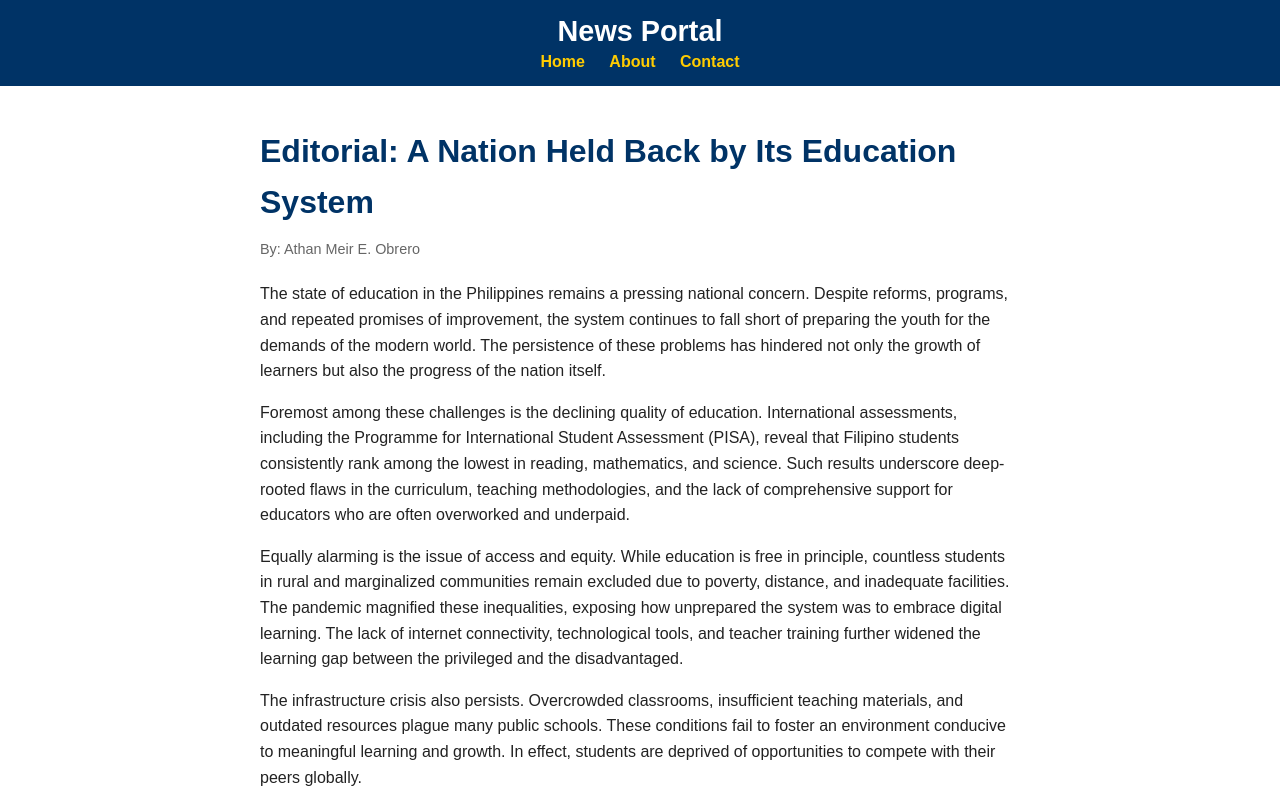
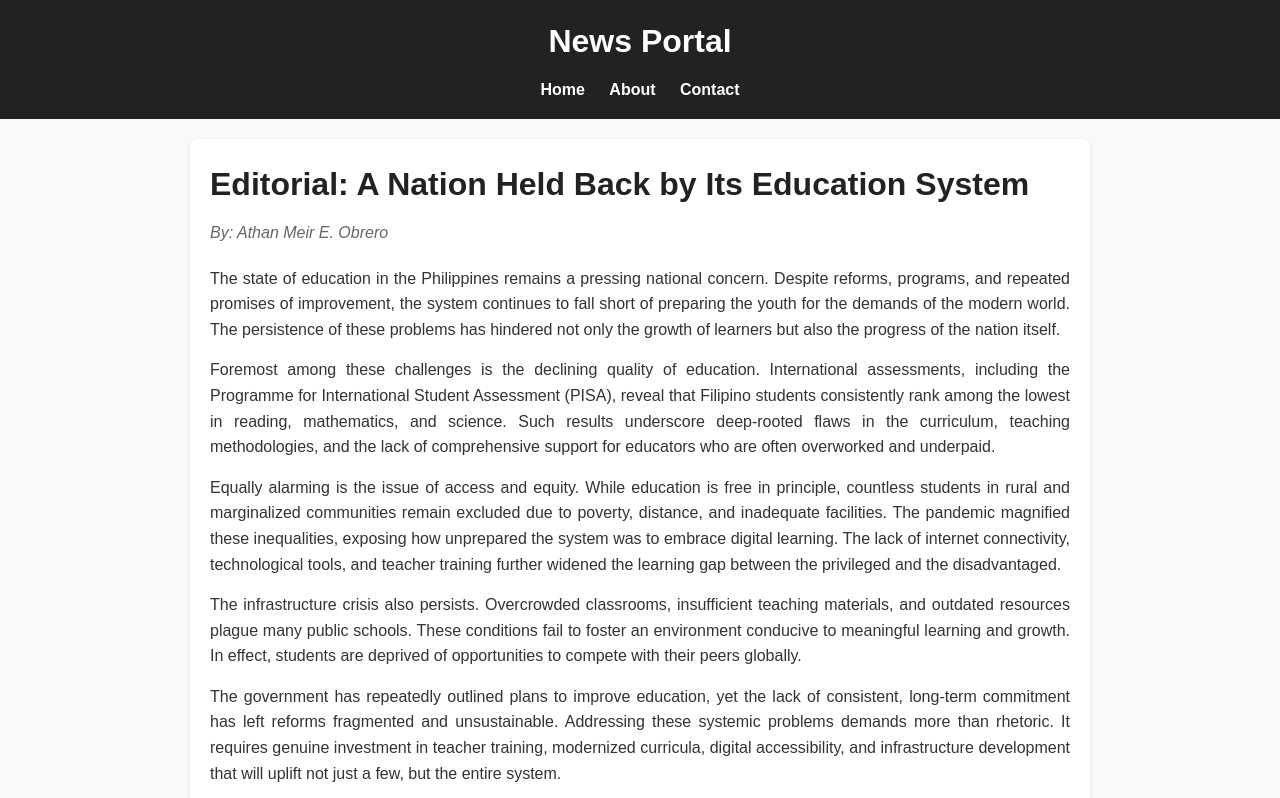
Before and after one commit to Landing749/News-AA, a plain HTML site: page articles/editorial1.html in a window 1280 px wide. Shown: the top 798 px of the page. Drawn offline with Linux system fonts and the light colour scheme; files that its build step writes are made by us from their sources.

Commit message:
Update editorial1.html

```diff
--- a/articles/editorial1.html
+++ b/articles/editorial1.html
@@ -5,7 +5,83 @@
   <title>Editorial: A Nation Held Back by Its Education System - News Portal</title>
   <meta name="viewport" content="width=device-width, initial-scale=1.0">
   <meta name="description" content="An editorial on the problems of the Philippine education system and why urgent reforms are necessary.">
-  <link rel="stylesheet" href="style.css">
+
+  <style>
+    /* General Reset */
+    * {
+      margin: 0;
+      padding: 0;
+      box-sizing: border-box;
+    }
+
+    body {
+      font-family: Arial, sans-serif;
+      line-height: 1.6;
+      background: #f9f9f9;
+      color: #333;
+    }
+
+    header {
+      background: #222;
+      color: #fff;
+      padding: 1rem 2rem;
+      text-align: center;
+      margin-bottom: 20px;
+    }
+
+    header h1 {
+      margin-bottom: 10px;
+    }
+
+    nav {
+      margin-top: 10px;
+    }
+
+    nav a {
+      color: #fff;
+      text-decoration: none;
+      margin: 0 10px;
+      font-weight: bold;
+    }
+
+    nav a:hover {
+      text-decoration: underline;
+    }
+
+    main.article-full {
+      max-width: 900px;
+      margin: auto;
+      padding: 20px;
+      background: #fff;
+      border-radius: 8px;
+      box-shadow: 0 2px 5px rgba(0,0,0,0.1);
+    }
+
+    article h1 {
+      font-size: 2rem;
+      margin-bottom: 10px;
+      color: #222;
+    }
+
+    .author {
+      font-style: italic;
+      margin-bottom: 20px;
+      color: #666;
+    }
+
+    article p {
+      margin-bottom: 15px;
+      text-align: justify;
+    }
+
+    footer {
+      text-align: center;
+      padding: 15px;
+      margin-top: 30px;
+      background: #222;
+      color: #fff;
+    }
+  </style>
 </head>
 <body>
 
```
